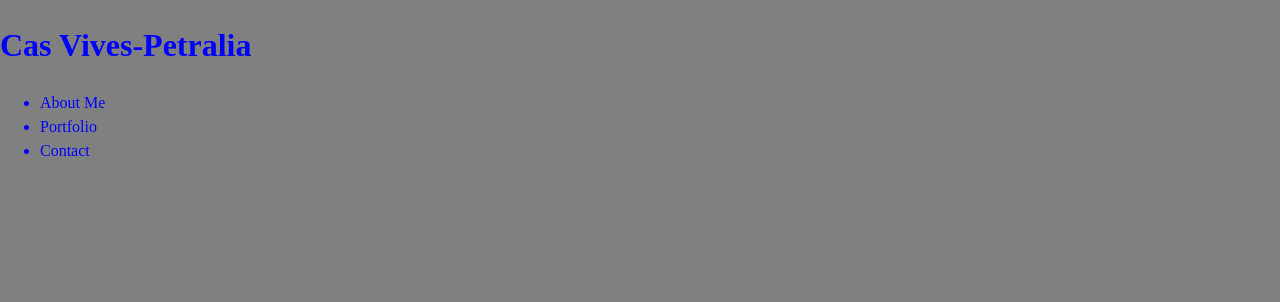
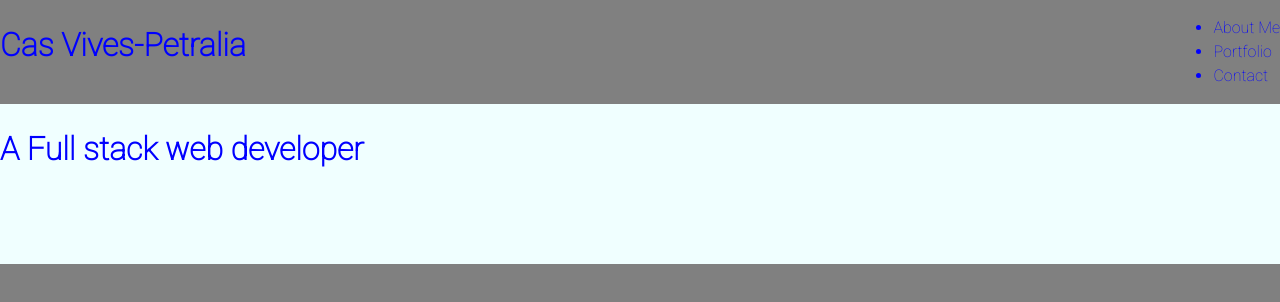
Before and after one commit to cnvives/portfolio, a plain HTML site: page index.html in a window 1280 px wide. Drawn offline with Linux system fonts and the light colour scheme.

Commit message:
header/nav/font

```diff
--- a/assets/style.css
+++ b/assets/style.css
@@ -10,4 +10,27 @@ body {
     margin:0;
     padding:0;
     line-height: 1.5;
+    font-family: 'Roboto', sans-serif;
 }
+header {
+    display:flex;
+    justify-content: space-between;
+    flex-wrap:wrap;
+
+}
+
+nav {
+    display: flex;
+    flex-direction: row;
+    /* justify-content: space-evenly; */
+    flex-wrap: wrap;
+}
+figure {
+    background-color: azure;
+    margin: 0;
+    padding: 0;
+    height: 20vh;
+    display: flex;
+    text-align: right;
+    align-items: baseline;
+}
--- a/index.html
+++ b/index.html
@@ -5,6 +5,9 @@
     <meta http-equiv="X-UA-Compatible" content="IE=edge">
     <meta name="viewport" content="width=device-width, initial-scale=1.0">
     <title>Portfolio</title>
+    <link rel="preconnect" href="https://fonts.googleapis.com">
+<link rel="preconnect" href="https://fonts.gstatic.com" crossorigin>
+<link href="https://fonts.googleapis.com/css2?family=Roboto:wght@100&display=swap" rel="stylesheet">
     <link href="./assets/style.css" rel="stylesheet"/>
 </head>
 
@@ -20,6 +23,9 @@
             </ul>
         </nav>
     </header>
+   <figure>
+       <h1>A Full stack web developer</h1>
+   </figure>
 
 </body>
 </html>
```
